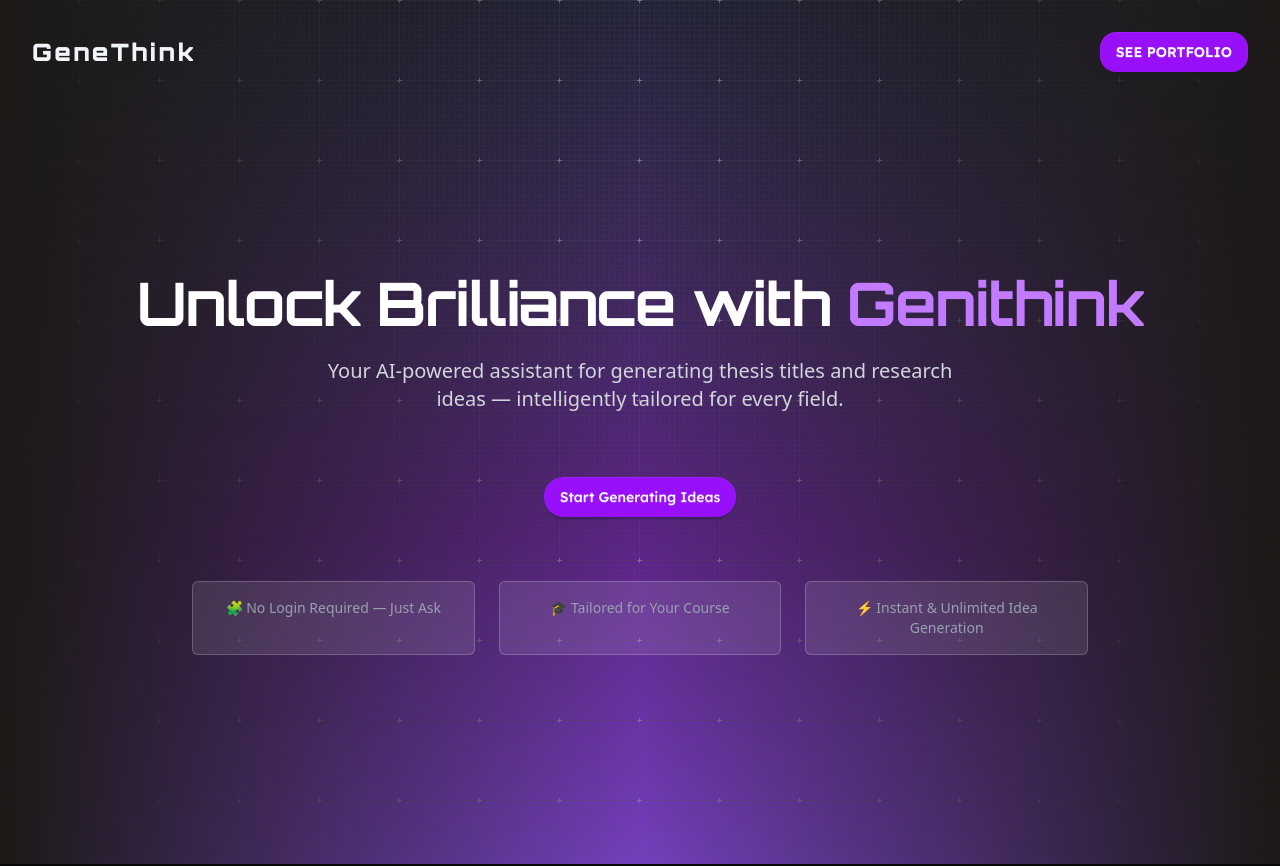
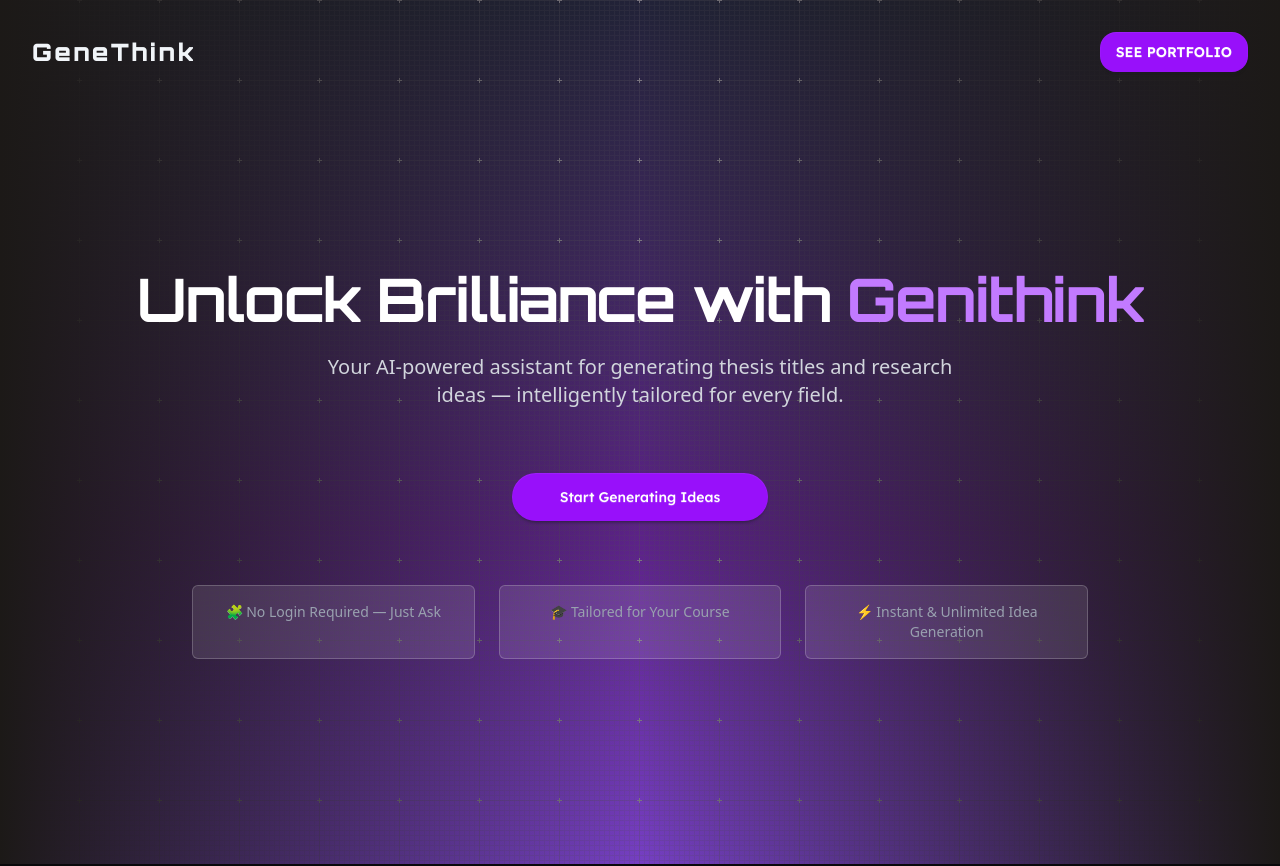
Before and after one commit to devjars/thesis-title-generator, a React (Vite) app in the folder client/: page / in a window 1280 px wide. Shown: the top 866 px of the page. Built offline with nearby package versions, Linux system fonts and the light colour scheme; a web font is replaced by a local one.

Commit message:
adjust hero button

```diff
--- a/client/src/component/Hero.tsx
+++ b/client/src/component/Hero.tsx
@@ -24,7 +24,7 @@ function Hero() {
 
       <Link
         to="/ask/ai"
-        className="hidden lg:flex btn bg-purple-600 text-white hover:bg-purple-600 hover:shadow-lg hover:scale-105 transition-all duration-300 font-medium text-sm font-primary rounded-full mt-8 border-0"
+        className="hidden lg:flex btn btn-wide py-6 bg-purple-600 text-white hover:bg-purple-600 hover:shadow-lg hover:scale-105 transition-all duration-300 font-medium text-sm font-primary rounded-full mt-8 border-0"
       >
         Start Generating Ideas
       </Link>
```
